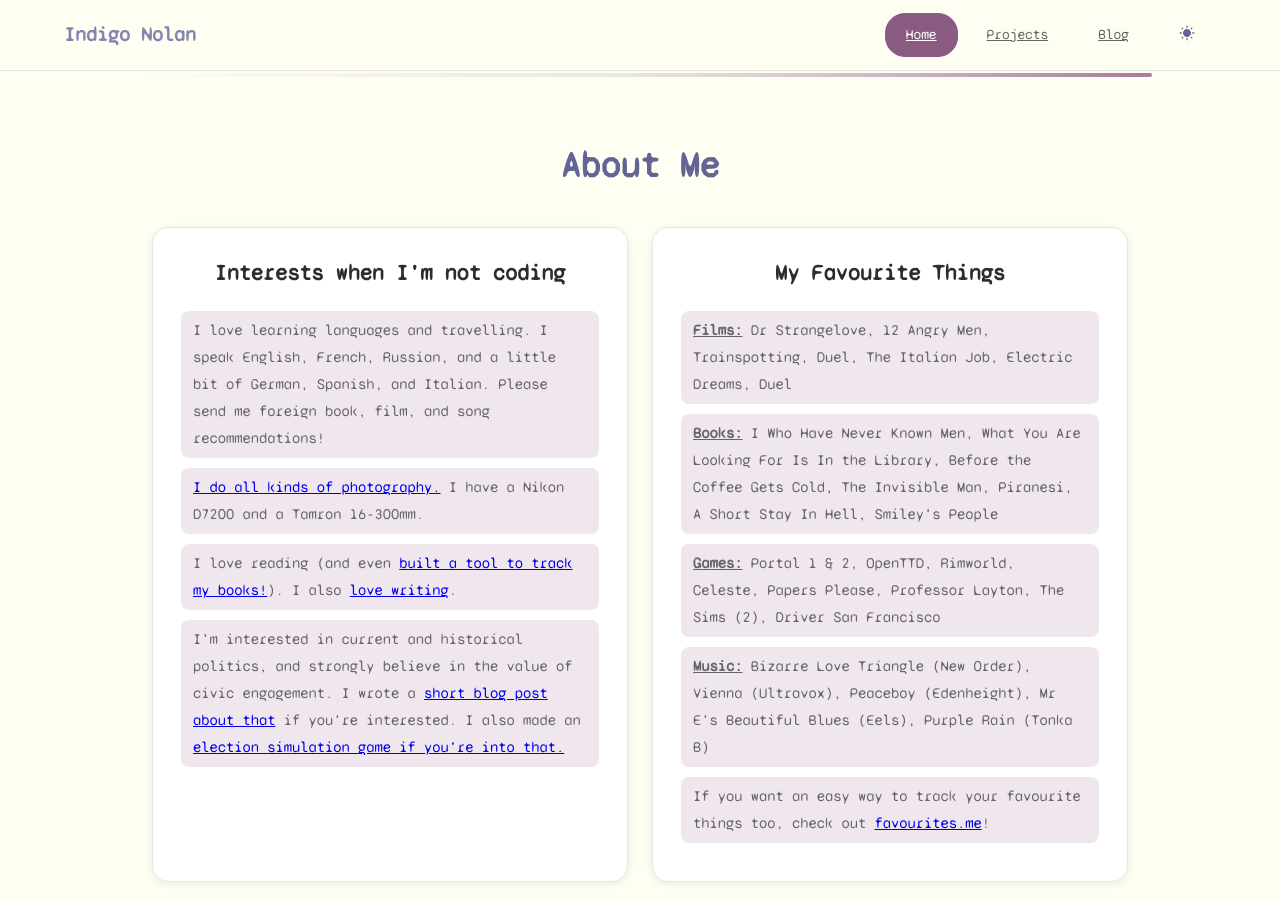
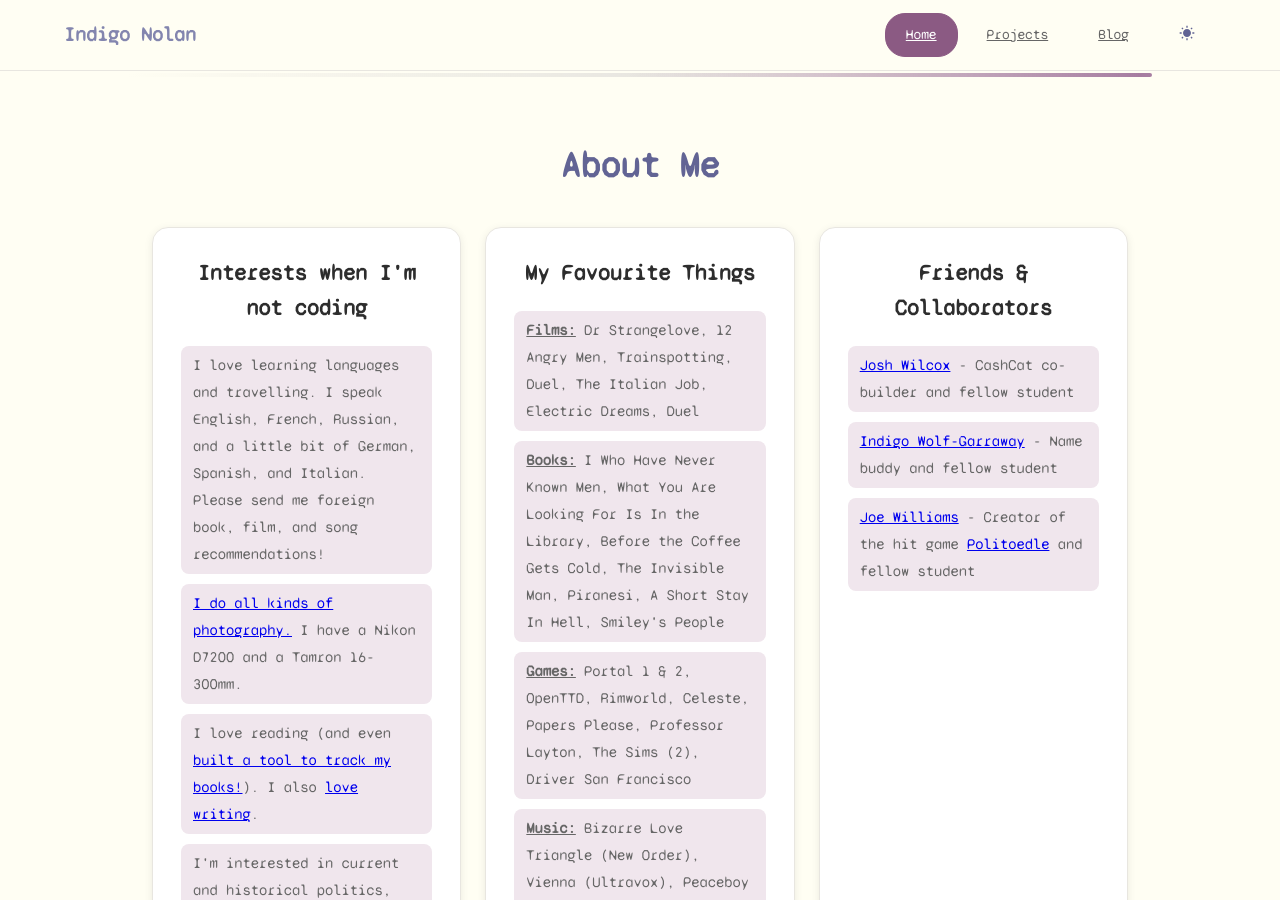
Before and after one commit to Lem0naise/website, a Jekyll site: the page index.html, which Jekyll copies as it is, in a window 1280 px wide and 900 px high, scrolled down 1511 px. Built offline with Jekyll 4.4.1, drawn with Linux system fonts in a browser that asks for light colours.

Commit message:
Add friends and collaborators

```diff
--- a/index.html
+++ b/index.html
@@ -223,6 +223,15 @@
 								<li>If you want an easy way to track your favourite things too, check out <a href="https://favourites.me">favourites.me</a>!</li>
 							</ul>
 						</div>
+
+						<div class="about-item about-stretch">
+							<h3>Friends & Collaborators</h3>
+							<ul>
+								<li><a href="https://josh.software" target="_blank" rel="noopener">Josh Wilcox</a> - CashCat co-builder and fellow student</li>
+								<li><a href="https://indigowg.com" target="_blank" rel="noopener">Indigo Wolf-Garraway</a> - Name buddy and fellow student</li>
+								<li><a href="https://github.com/creative-pig">Joe Williams</a> - Creator of the hit game <a href="https://creative-pig.github.io/politoedle">Politoedle</a> and fellow student</li>
+							</ul>
+						</div>
 					</div>
 				</div>
 			</section>
```
